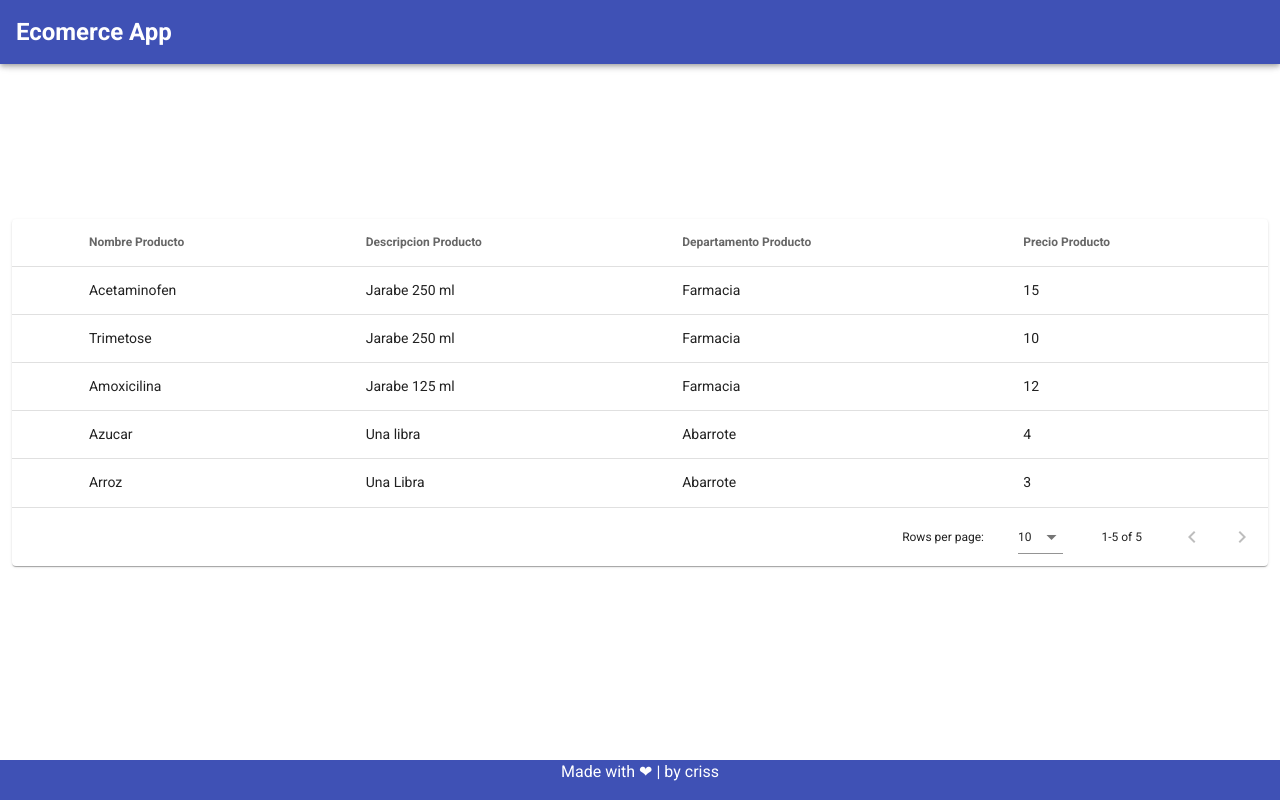
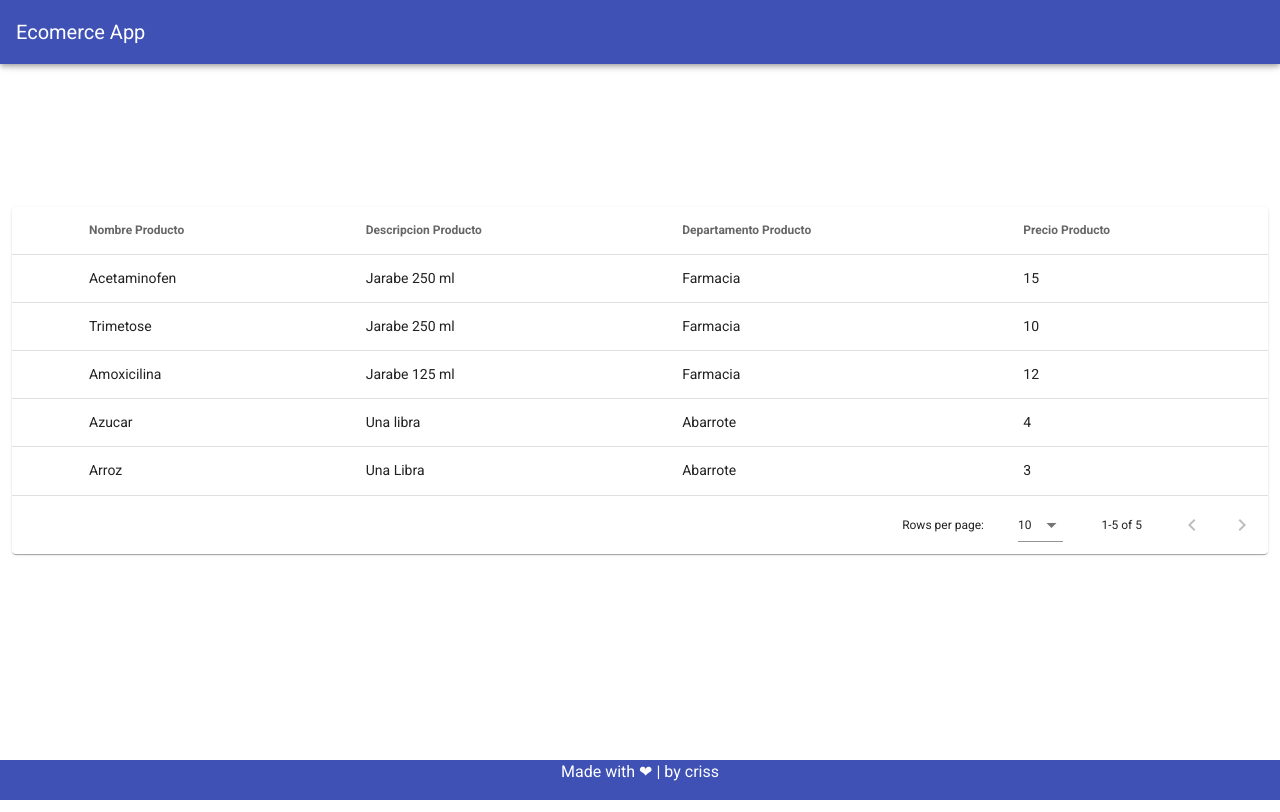
Before and after one commit to crisswebapp/Abarrofarma, a Nuxt app: page / in a window 1280 px wide. Built offline with nearby package versions, Linux system fonts and the light colour scheme.

Commit message:
modified:   components/header/header.vue

```diff
--- a/components/header/header.vue
+++ b/components/header/header.vue
@@ -1,5 +1,5 @@
 <template>
-  <v-container class="full-height" fluid>
+  <span>
     <v-navigation-drawer
       v-model="drawer"
       :clipped="$vuetify.breakpoint.lgAndUp"
@@ -36,13 +36,13 @@
         @click.stop="drawer = !drawer"
       />
       <v-spacer class="hidden-md-and-up"></v-spacer>
-      <v-toolbar-title>
-        <nuxt-link class="title-app" to="/">
-          <h1>Ecomerce App</h1>
-        </nuxt-link>
-      </v-toolbar-title>
+      <nuxt-link class="title-app" to="/">
+        <v-toolbar-title style="color:white">
+          Ecomerce App
+        </v-toolbar-title>
+      </nuxt-link>
     </v-app-bar>
-  </v-container>
+  </span>
 </template>
 
 <script>
@@ -59,8 +59,8 @@ export default {
   text-decoration: None;
   color: white;
 }
-h1 {
-  color: white;
-  font-size: 24px;
+a {
+  text-decoration: none;
+  text-decoration-style: solid;
 }
 </style>
```
